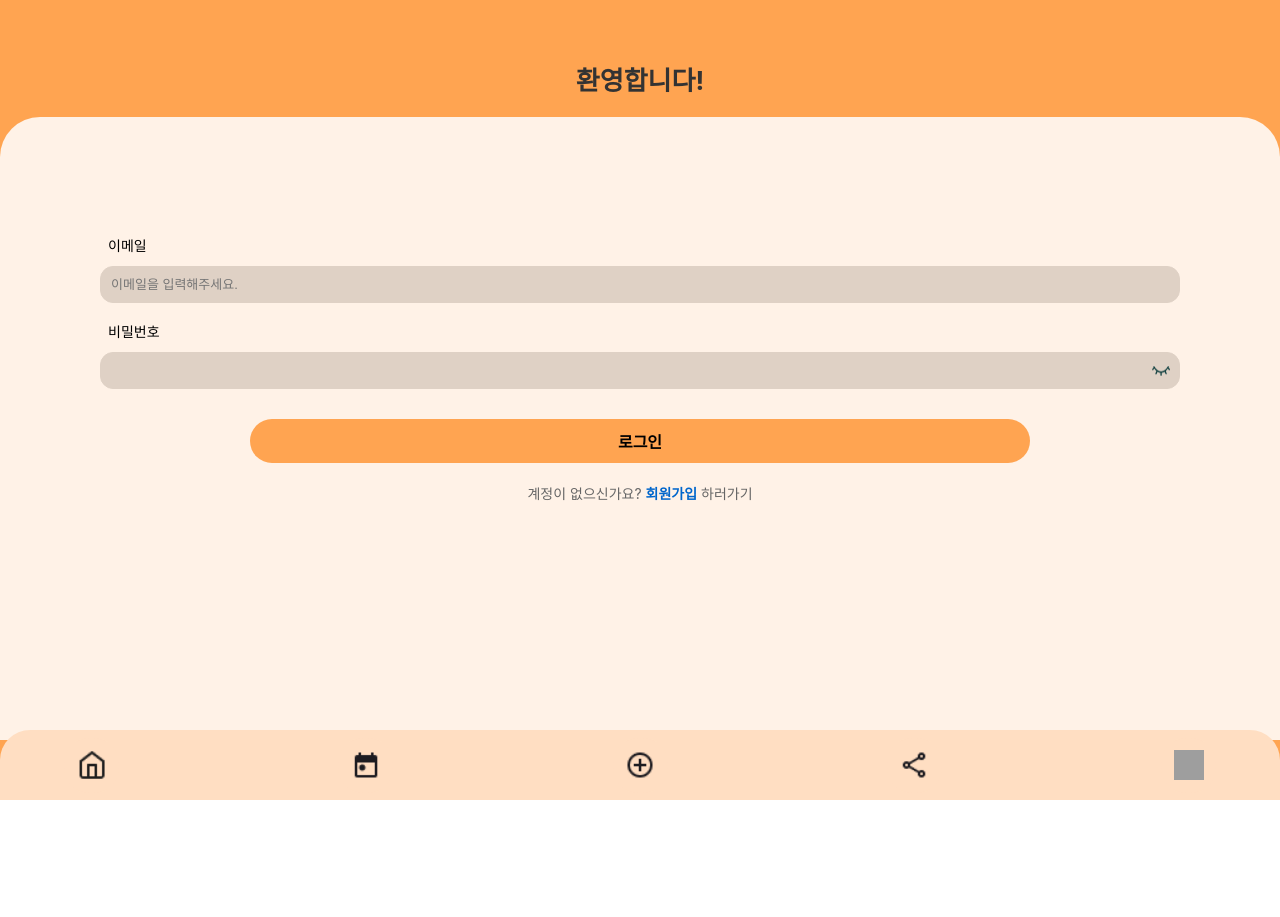
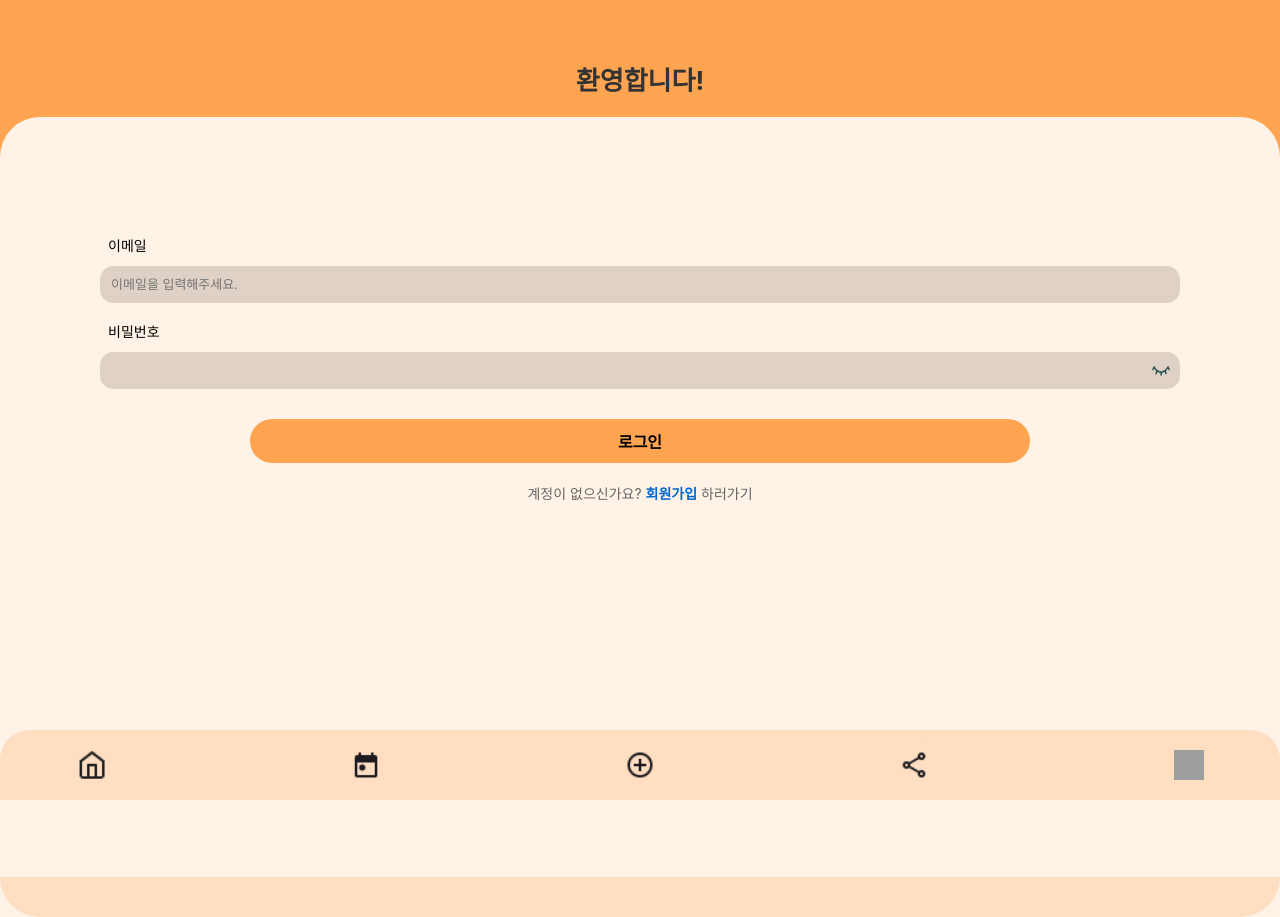
Before and after one commit to memymini/HAHA_FE, a React (Create React App) app: page / in a window 1280 px wide. Before the commit the page ends 800 px from the top, so only its background shows below. Built offline with nearby package versions, Linux system fonts and the light colour scheme; grey boxes are pictures that could not be loaded.

Commit message:
🐛 Fix: 하단바 배경 UI 수정

```diff
--- a/src/pages/login/login.module.css
+++ b/src/pages/login/login.module.css
@@ -19,7 +19,7 @@
 
 .innerContainer {
   width: 100%;
-    height: 100vh;
+  min-height: 100vh;
   background-color: #FFF2E7;
   border-top-left-radius: 40px;
   border-top-right-radius: 40px;
@@ -27,6 +27,20 @@
   display: flex;
   flex-direction: column;
   align-items: center;
+  position: relative; /* 추가: 하단바를 안보이게 하기 위해 */
+}
+
+.innerContainer::after {
+  content: "";
+  display: block;
+  width: 100%;
+  height: 40px;
+  background-color: #FFDEC2; /* 하단바 뒤 배경색 */
+  position: absolute;
+  bottom: 0;
+  left: 0;
+  border-bottom-left-radius: 40px;
+  border-bottom-right-radius: 40px;
 }
 
 .formGroup {
--- a/src/pages/profile/profile.module.css
+++ b/src/pages/profile/profile.module.css
@@ -1,3 +1,4 @@
+/* profile.module.css */
 .outerContainer {
     display: flex;
     flex-direction: column;
@@ -8,6 +9,7 @@
     background: #FFA451;
     border-radius: 0px;
     padding: 60px 0;
+    overflow: hidden; /* 스크롤 바 숨기기 */
 }
 
 .header {
@@ -19,14 +21,17 @@
 
 .innerContainer {
     width: 100%;
-    height: 100%;
+    min-height: calc(100vh - 60px); /* 전체 높이에서 상단 패딩 제거 */
     background-color: #FFF2E7;
     border-top-left-radius: 40px;
     border-top-right-radius: 40px;
     padding: 40px;
+    padding-bottom: 80px; /* 추가: 하단 패딩을 충분히 주어 하단바를 덮음 */
     display: flex;
     flex-direction: column;
     align-items: center;
+    overflow-y: auto;
+    box-sizing: border-box; /* 패딩을 포함한 크기 계산 */
 }
 
 .profileContainer {
@@ -124,7 +129,6 @@
     margin-right: -10px;
 }
 
-
 .linkBlue {
     font-size: 13px;
     text-decoration: underline;
@@ -136,3 +140,8 @@
     font-size: 13px;
     color: black; /* 검정색 */
 }
+
+/* 하단바 제거 */
+.bottomNav {
+    display: none;
+}
--- a/src/pages/profileUpdate/profileUpdate.module.css
+++ b/src/pages/profileUpdate/profileUpdate.module.css
@@ -19,14 +19,17 @@
 
 .innerContainer {
     width: 100%;
-    height: 100%;
+    min-height: calc(100vh - 60px); /* 전체 높이에서 상단 패딩 제거 */
     background-color: #FFF2E7;
     border-top-left-radius: 40px;
     border-top-right-radius: 40px;
     padding: 40px;
+    padding-bottom: 80px; /* 추가: 하단 패딩을 충분히 주어 하단바를 덮음 */
     display: flex;
     flex-direction: column;
     align-items: center;
+    overflow-y: auto;
+    box-sizing: border-box; /* 패딩을 포함한 크기 계산 */
 }
 
 .profileContainer {
```
Lines whose indentation alone changed are shown as unchanged.
